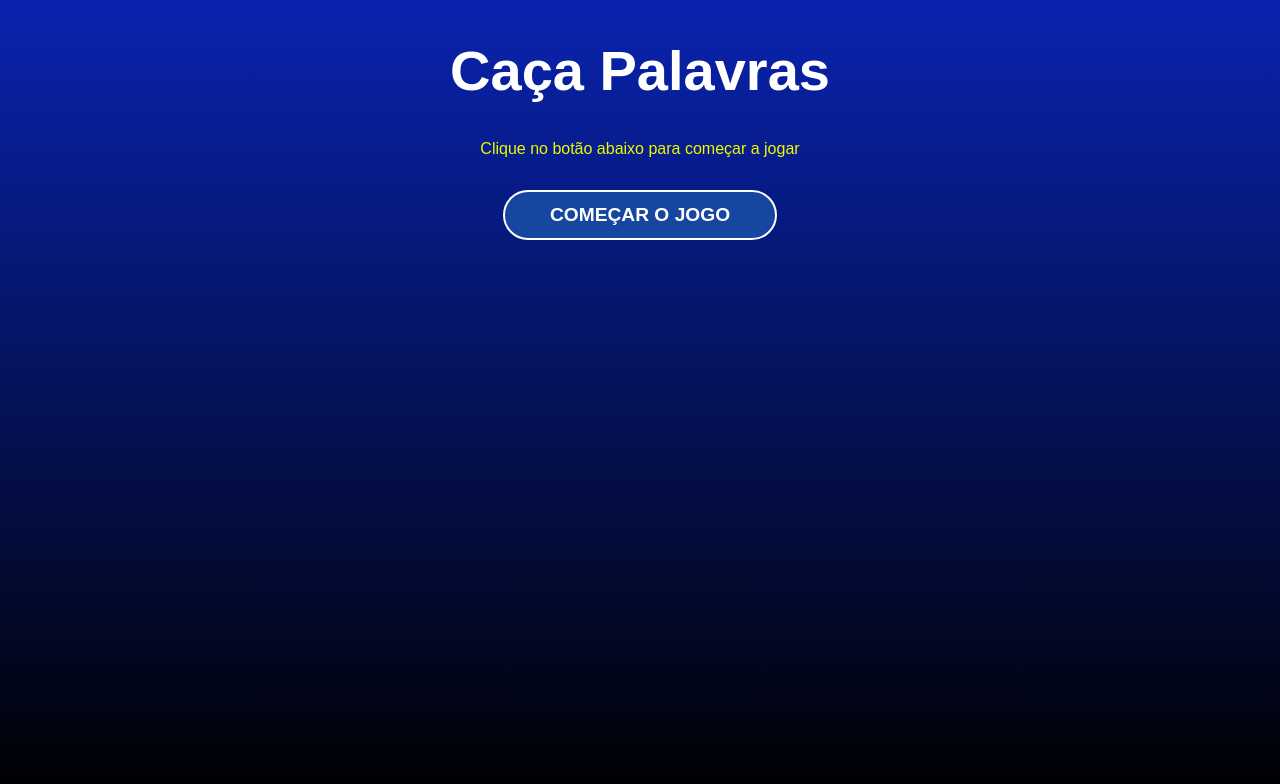
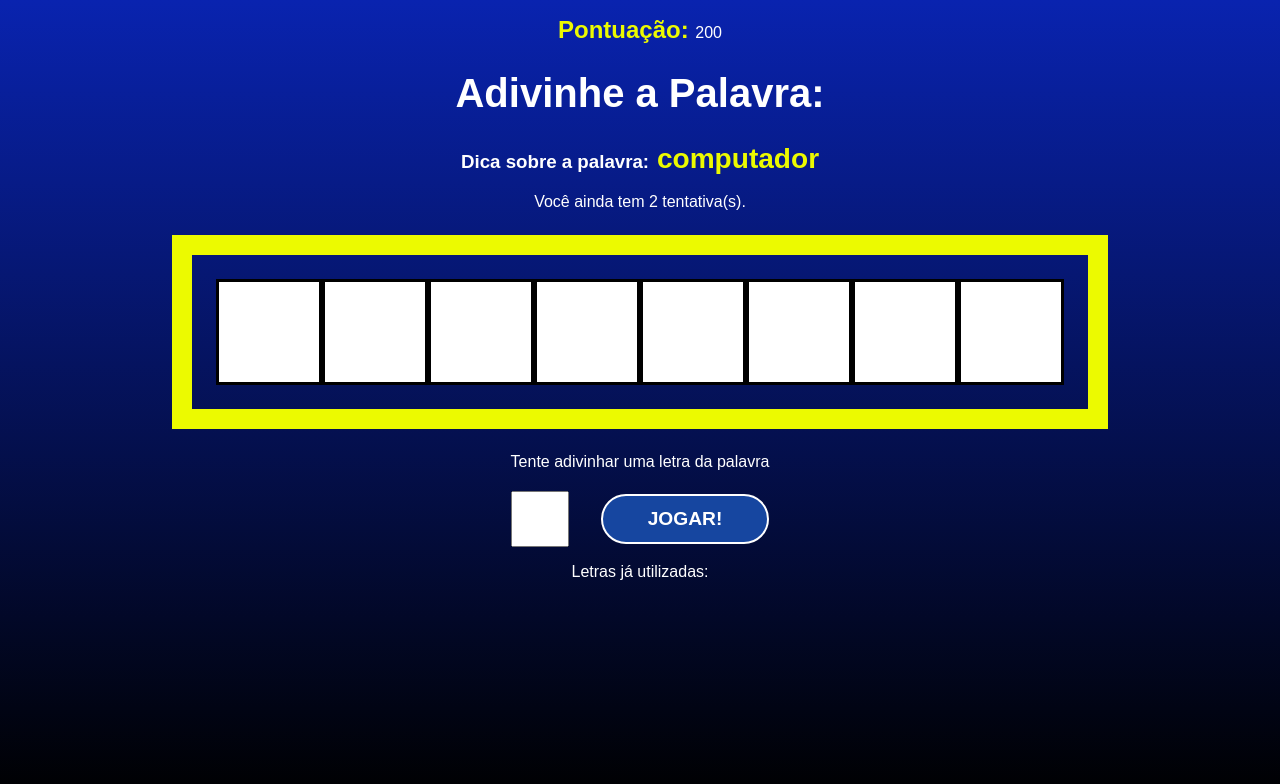
Before and after one commit to jjobJunior/Caca_palavras_ReactJS, a React (Vite) app: page / in a window 1280 px wide. Shown: the top 784 px of the page. Built offline with nearby package versions, Linux system fonts and the light colour scheme.

Commit message:
creating victory condition

```diff
--- a/src/App.jsx
+++ b/src/App.jsx
@@ -32,7 +32,7 @@ function App() {
   const [guesses, setGuesses] = useState(numberQty);
   const [score, setScore] = useState(0);
 
-  const pickWordAndCategory = () => {
+  const pickWordAndCategory = useCallback(() => {
     //pick a random category
     const categories = Object.keys(words);
     const category =
@@ -42,10 +42,12 @@ function App() {
     const word =
       words[category][Math.floor(Math.random() * words[category].length)];
     return { word, category };
-  };
+  }, [words]);
 
   //starts the caça palavras game
-  const startGame = () => {
+  const startGame = useCallback(() => {
+    //clear all letter
+    clearLetterStates();
     //pick word and pick category
     const { word, category } = pickWordAndCategory();
 
@@ -62,7 +64,7 @@ function App() {
     setpickedCategory(category);
 
     setGameStage(stages[1].name);
-  };
+  }, [pickWordAndCategory]);
 
   // processa as entradas de letra
   const verifyLetter = (letter) => {
@@ -98,6 +100,7 @@ function App() {
     setWrongLetters([]);
   };
 
+  //check if guesses ended
   useEffect(() => {
     if (guesses <= 0) {
       clearLetterStates();
@@ -105,6 +108,22 @@ function App() {
       setGameStage(stages[2].name);
     }
   }, [guesses]);
+
+  //check win condition
+  useEffect(() => {
+    const uniqueLetters = [...new Set(letters)];
+
+    //win condition
+    if (guessedLetters.length === uniqueLetters.length) {
+      //add score
+      setScore((actualScore) => (actualScore += 100));
+
+      //restart game with new word
+      startGame();
+    }
+
+    console.log(uniqueLetters);
+  }, [guessedLetters, letters, startGame]);
 
   //restarts the game
   const retry = () => {
@@ -129,7 +148,7 @@ function App() {
           guessedLetters={guessedLetters}
         />
       )}
-      {gameStage === "end" && <GameOver retry={retry} />}
+      {gameStage === "end" && <GameOver retry={retry} score={score} />}
     </div>
   );
 }
--- a/src/componenets/gameOverrs/GameOver.jsx
+++ b/src/componenets/gameOverrs/GameOver.jsx
@@ -1,9 +1,10 @@
 import styles from "./GameOver.module.css";
 
-const GameOver = ({retry}) => {
+const GameOver = ({retry, score}) => {
   return (
     <div className={styles.container}>
-      <h1>Game Over</h1>
+      <h1>Fim de Jogo!</h1>
+      <h2>Sua pontuação foi: <span>{score}</span></h2>
       <button onClick={retry}>Resetar o jogo</button>
     </div>
   );
--- a/src/componenets/gameOverrs/GameOver.module.css
+++ b/src/componenets/gameOverrs/GameOver.module.css
@@ -1,3 +1,4 @@
-.container{
-    margin: 0;
+.container h2, span {
+  font-size: 1.5em;
+  color: #ecfa00;
 }
```
